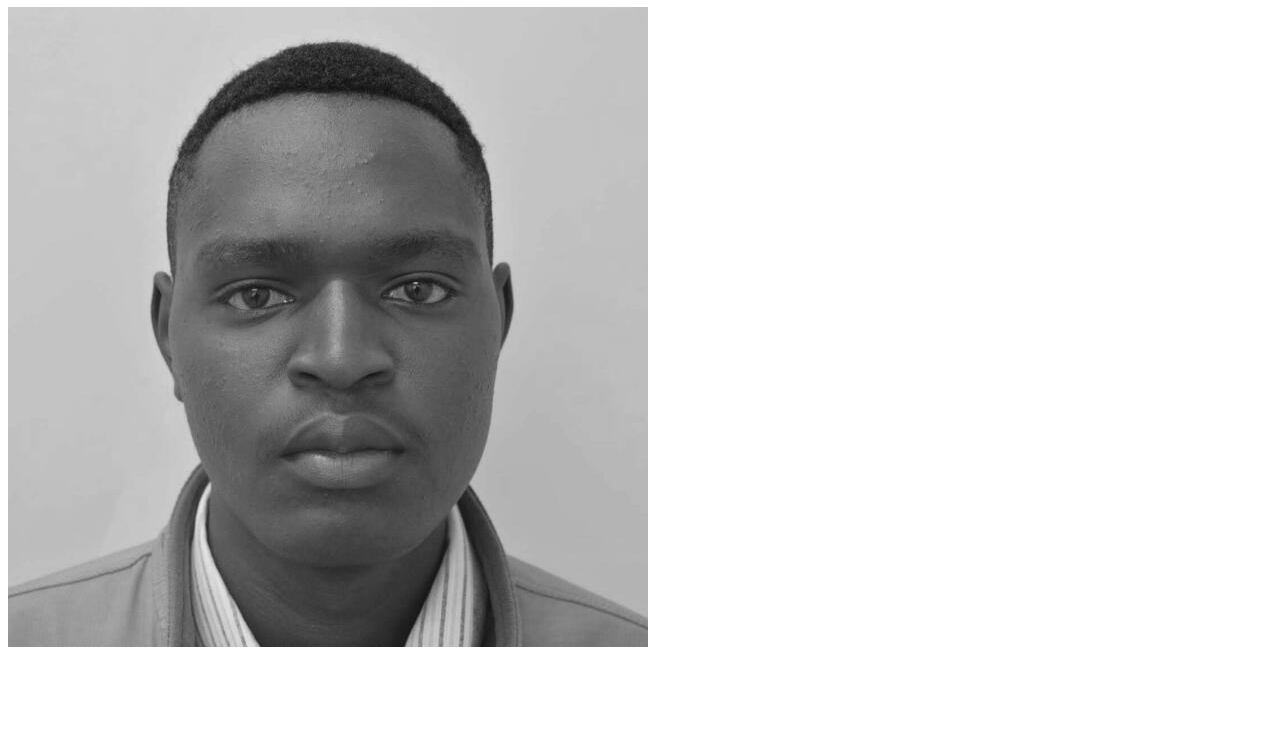
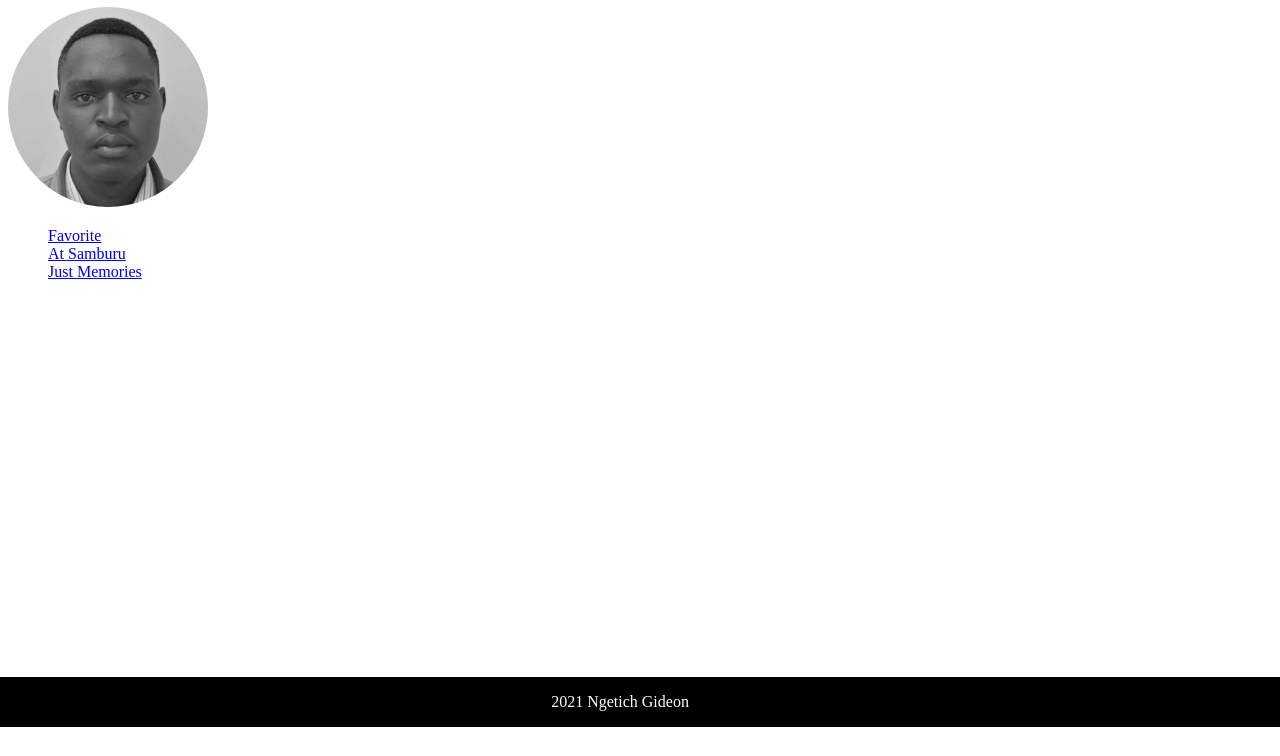
Before and after one commit to Kipkorir-Gideon/PhotographyPJ, a plain HTML site: page index.html in a window 1280 px wide. Shown: the part 73-829 px from the top of the page. Before the commit the page ends 800 px from the top, so only its background shows below. Drawn offline with Linux system fonts and the light colour scheme.

Commit message:
Add other three HTML files for various photo categories plus modified index.html and index.css files.

```diff
--- a/index.css
+++ b/index.css
@@ -0,0 +1,38 @@
+.header {
+    background-color: lightgray;
+    text-align: center;
+}
+
+body {
+    min-height: 100vh;
+}
+
+ul {
+    list-style-type: none;
+}
+
+#profile img {
+    height: 200px;
+    position: relative;
+    border-radius: 50%;
+}
+
+#section {
+    padding-right: 20px;
+    list-style-type: none;
+}
+
+#footer {
+    background-color: black;
+    text-align: center;
+    align-items: center;
+    position: fixed;
+    display: flex;
+    flex-direction: row;
+    justify-content: center;
+    height: 50px;
+    width: 100%;
+    color: white;
+    left: 0;
+    bottom: 0;
+}
--- a/index.html
+++ b/index.html
@@ -1,4 +1,5 @@
 <!DOCTYPE html>
+<html>
     <head>
         <meta charset="utf-8">
         <meta name="viewport" content="width=device-width">
@@ -12,4 +13,24 @@
         <div id="profile">
             <img src="images/+254 775 193292 20210609_201531.jpg" alt="profile">
         </div>
+        <div id="section">
+            <ul>
+                <li><a href="favorite.html">Favorite</a></li>
+                <li><a href="samburu.html">At Samburu</a></li>
+                <li><a href="memories.html>">Just Memories</a></li>
+            </ul>
+        </div>
+        <div id="footer">
+            <div id="copyright">
+                <p> 2021 Ngetich Gideon</p>
+            </div>
+            <div id="links">
+                <ul>
+                    <li></li>
+                    <li></li>
+                    <li></li>
+                </ul>
+            </div>
+        </div>
     </body>
+</html>
```
Also changed, not shown: favorite.html (added), memories.html (added), samburu.html (added). Lines whose indentation alone changed are shown as unchanged.
